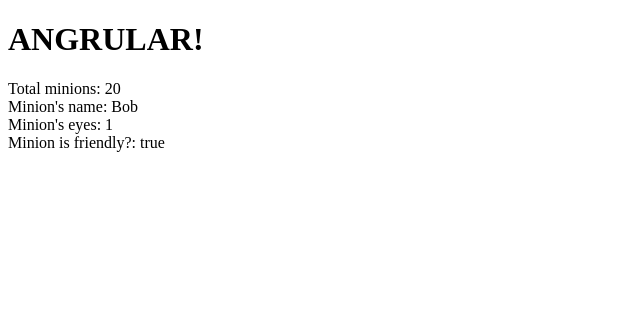
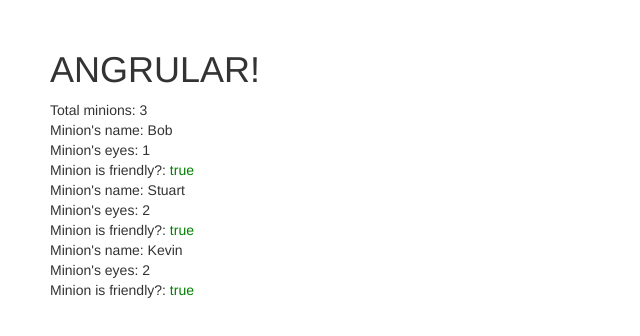
Before and after one commit to ivanros/ng-angrular, an Angular app: page / in a window 1280 px wide. Shown: the top 336 px of the page, without its empty margins (0-640 px from the left). Built offline with nearby package versions, Linux system fonts and the light colour scheme.

Commit message:
Some data binding on view and main component

```diff
--- a/package.json
+++ b/package.json
@@ -23,7 +23,10 @@
     "core-js": "^2.4.1",
     "rxjs": "^5.0.1",
     "ts-helpers": "^1.1.1",
-    "zone.js": "^0.7.2"
+    "zone.js": "^0.7.2",
+    "bootstrap": "3.3.7",
+    "font-awesome": "4.7.0",
+    "ng2-bootstrap": "1.6.1"
   },
   "devDependencies": {
     "@angular/compiler-cli": "^2.3.1",
--- a/src/app/app.component.html
+++ b/src/app/app.component.html
@@ -1,7 +1,24 @@
-<h1>
-  {{ title }}
-</h1>
-<div>Total minions: {{ totalMinions }}</div>
-<div>Minion's name: {{ minion.name }}</div>
-<div>Minion's eyes: {{ minion.numberOfEyes }}</div>
-<div>Minion is friendly?: {{ minion.isFriendly }}</div>
+<div class="content">
+
+  <h1>
+    {{ title }}
+  </h1>
+  <div *ngIf="totalMinions > 0">
+    Total minions: {{ totalMinions }}
+  </div>
+  <div *ngFor="let minion of minions">
+    <div>
+      Minion's name: {{ minion.name }}
+    </div>
+    <div [hidden]="minion.numberOfEyes === 0">
+      Minion's eyes: {{ minion.numberOfEyes }}
+    </div>
+    <div>
+      Minion is friendly?:
+      <span [ngClass]="{ 'color-green': minion.isFriendly,  'color-red': !minion.isFriendly }">
+        {{ minion.isFriendly }}
+      </span>
+    </div>
+  </div>
+
+</div>
--- a/src/app/app.component.ts
+++ b/src/app/app.component.ts
@@ -8,8 +8,12 @@ import { Minion } from './commons/classes/minion.class';
 })
 export class AppComponent {
   public title: string = 'ANGRULAR!';
-  public totalMinions: number = 20;
-  private minion: Minion = new Minion('Bob', 1, true);
+  private totalMinions: number = 3;
+  private minions = [
+    new Minion(0, 'Bob', 1, true),
+    new Minion(1, 'Stuart', 2, true),
+    new Minion(2, 'Kevin', 2, true)
+  ];
 
   constructor() { }
 
--- a/src/app/commons/classes/minion.class.ts
+++ b/src/app/commons/classes/minion.class.ts
@@ -4,6 +4,7 @@
 export class Minion {
 
   constructor(
+    public id: number,
     public name: string,
     public numberOfEyes: number,
     public isFriendly?: boolean
--- a/src/styles.css
+++ b/src/styles.css
@@ -1 +1,14 @@
-/* You can add global styles to this file, and also import other style files */
+@import '../node_modules/bootstrap/dist/css/bootstrap.min.css';
+@import '../node_modules/font-awesome/css/font-awesome.min.css';
+
+.content {
+  margin: 50px;
+}
+
+.color-green {
+  color: green;
+}
+
+.color-red {
+  color: red;
+}
```
